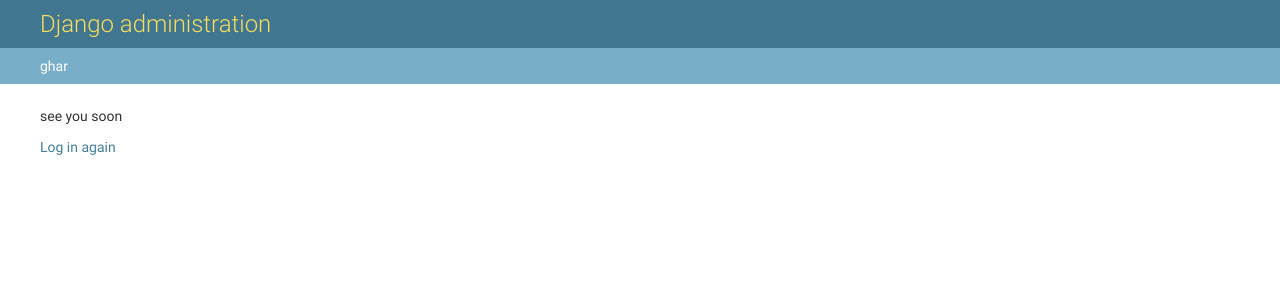
After one commit to SrivastavaSatyam/logoimages, a Django app: template template/registration/logged_out.html in a window 1280 px wide. The commit adds this page. Shown: the top 300 px of the page. Run offline with Django 3.2, Linux system fonts and the light colour scheme; the template is opened without the code that fills it, so the values that code supplies are empty.

Commit message:
first commit

```diff
--- a/logo/urls.py
+++ b/logo/urls.py
@@ -48,4 +48,4 @@ urlpatterns += static(settings.MEDIA_URL, document_root=settings.MEDIA_ROOT)
 handler400='images.views.error_400'
 handler403='images.views.error_403'
 handler404='images.views.error_404'
-# handler500='images.views.error_500'
+handler500='images.views.error_500'
--- a/template/base.html
+++ b/template/base.html
@@ -76,9 +76,9 @@
     <div>
 
 
-    <script src="https://cdn.jsdelivr.net/npm/bootstrap@5.0.2/dist/js/bootstrap.bundle.min.js" integrity="sha384-MrcW6ZMFYlzcLA8Nl+NtUVF0sA7MsXsP1UyJoMp4YLEuNSfAP+JcXn/tWtIaxVXM" crossorigin="anonymous"></script>
 
   </body>
+  <script src="https://cdn.jsdelivr.net/npm/bootstrap@5.0.2/dist/js/bootstrap.bundle.min.js" integrity="sha384-MrcW6ZMFYlzcLA8Nl+NtUVF0sA7MsXsP1UyJoMp4YLEuNSfAP+JcXn/tWtIaxVXM" crossorigin="anonymous"></script>
   <script src="https://code.jquery.com/jquery-3.3.1.min.js"></script>
   <script>
 
@@ -113,7 +113,7 @@ $('.Download').click(function(){
     defaultsetvalue = Download[idstr];
     document.getElementById("Downloads").innerHTML = defaultsetvalue;
 
-     //localStorage.setItem("Download",JSON.stringify(Download));
+    localStorage.setItem("Download",JSON.stringify(Download));
 });
 
   </script>
--- a/template/imgview.html
+++ b/template/imgview.html
@@ -19,7 +19,9 @@
         <div class="card shadow-lg  border-b border-blue-600">
         <div class="card-body" id="display-body">
             <p class="card-title text-center " id="imginfo">{{img.Desc}}</p><hr>
-            <center><a href="{{url_png}}" download="{{url}}" id="{{img.id}} "class="btn btn-primary btn-outline-light p-2 Download">PNG  <span><i class="fa fa-download"></i></span></a>
+            <center><a href="{{url_png}}" download="{{url}}" id="{{img.id}} "class="btn btn-primary btn-outline-light p-2 Download">PNG  <span><i class="fa fa-download">
+                <!-- <input type="hidden" name="count" value="0"> -->
+            </i></span></a>
                   {% if user.is_authenticated %}
                     <a href="{{url_svg}}" download="/media/{{img.Image_svg}}" id="{{img.id}}"class="btn btn-success btn-outline-light p-2 Download">SVG  <span><i class="fa fa-download"></i></span></a>
 
@@ -27,7 +29,7 @@
                     <button onclick="location.href='{%url 'login' %}'"  class="btn btn-success btn-outline-light  p-2" > SVG  <span><i class="fa fa-download"></i></span></button>
 
                   {%endif%}
-                  <p class="nod" > No_Of_downloads( <span id="Downloads">0</span> )</p>
+                  <p class="nod" > No_Of_downloads( <span id="Downloads" name="downloads">0</span> )</p>
             </center>
         </div>
         </div>
--- /dev/null
+++ b/template/registration/logged_out.html
@@ -0,0 +1,14 @@
+{% extends "admin/base_site.html" %}
+{% load i18n %}
+
+{% block breadcrumbs %}<div class="breadcrumbs"><a href="{% url 'admin:index' %}">{% translate 'ghar' %}</a></div>{% endblock %}
+
+{% block nav-sidebar %}{% endblock %}
+
+{% block content %}
+
+<p>{% translate "see you soon" %}</p>
+
+<p><a href="{% url 'admin:index' %}">{% translate 'Log in again' %}</a></p>
+
+{% endblock %}
```
Also changed, not shown: images/admin.py (+14 -2 lines), logo/settings.py (+5 -4 lines), db.sqlite3.
